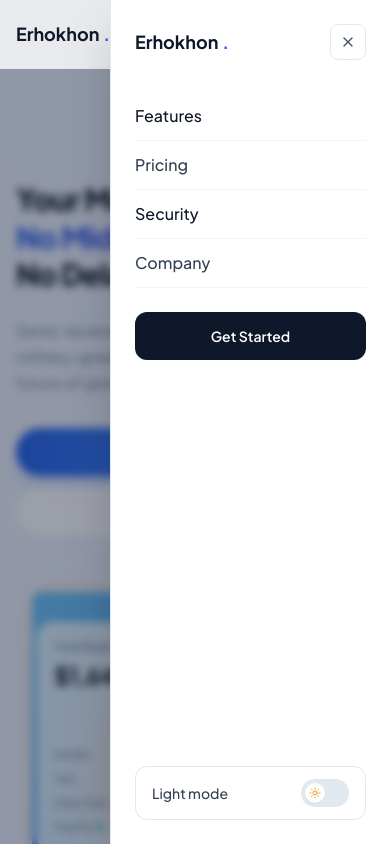
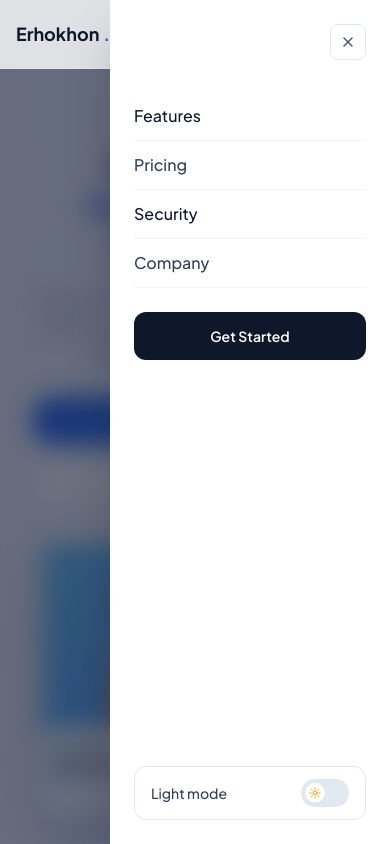
Before and after one commit to SamuelOLUWASEUN/erhokhon, a Next.js app: page / in a window 390 px wide. Both pictures are taken after a click on the button "Open menu". Shown: the top 844 px of the page. Built offline with nearby package versions, Linux system fonts and the light colour scheme.

Commit message:
drawer + hero mobile fix + default light mode fix

```diff
--- a/components/Header.tsx
+++ b/components/Header.tsx
@@ -22,7 +22,8 @@ function useDarkMode(): { dark: boolean; toggle: () => void } {
 
   useEffect(() => {
     const stored = localStorage.getItem("erhokhon-theme");
-    const prefersDark = stored === "dark" || (!stored && window.matchMedia("(prefers-color-scheme: dark)").matches);
+    // Default to light for new visitors — only honor dark if explicitly chosen
+    const prefersDark = stored === "dark";
     setDark(prefersDark);
     document.documentElement.classList.toggle("dark", prefersDark);
   }, []);
@@ -141,7 +142,7 @@ export default function Header(): React.ReactElement {
               exit={{ opacity: 0 }}
               transition={{ duration: 0.2 }}
               onClick={() => setDrawerOpen(false)}
-              className="fixed inset-0 z-40 bg-slate-900/40 backdrop-blur-sm md:hidden"
+              className="fixed inset-0 z-40 bg-slate-900/60 backdrop-blur-md md:hidden"
               aria-hidden="true"
             />
 
@@ -152,21 +153,14 @@ export default function Header(): React.ReactElement {
               animate={{ x: 0 }}
               exit={{ x: "100%" }}
               transition={{ type: "spring", stiffness: 350, damping: 30 }}
-              className="fixed bottom-0 right-0 top-0 z-50 flex w-[280px] flex-col justify-between border-l border-slate-200 bg-white p-6 shadow-2xl dark:border-slate-800 dark:bg-slate-900 sm:w-[320px] md:hidden"
+              className="fixed bottom-0 right-0 top-0 z-50 flex w-[280px] flex-col justify-between bg-white p-6 shadow-2xl dark:bg-slate-900 sm:w-[320px] md:hidden"
               role="dialog"
               aria-modal="true"
               aria-label="Navigation menu"
             >
-              {/* Drawer header */}
+              {/* Close button — right-aligned, no duplicate brand */}
               <div>
-                <div className="flex items-center justify-between">
-                  <a
-                    href="#top"
-                    onClick={() => setDrawerOpen(false)}
-                    className="flex items-center gap-1 text-lg font-bold text-slate-900 dark:text-white"
-                  >
-                    Erhokhon<span className="text-blue-600">.</span>
-                  </a>
+                <div className="mb-6 flex w-full justify-end">
                   <button
                     type="button"
                     onClick={() => setDrawerOpen(false)}
--- a/components/Hero.tsx
+++ b/components/Hero.tsx
@@ -4,20 +4,18 @@ import Image from "next/image";
 import { motion } from "framer-motion";
 import { ArrowUpRight, PlayCircle } from "lucide-react";
 import LiquidButton from "@/components/LiquidButton";
-import { TRANSACTIONS } from "@/lib/data";
 
 export default function Hero(): React.ReactElement {
   return (
-    <section id="top" className="relative overflow-hidden px-4 pb-12 pt-28 md:pb-20 md:pt-36">
-      <div className="mx-auto grid max-w-6xl grid-cols-1 items-center gap-12 lg:grid-cols-2 lg:gap-8">
-        {/* Copy column */}
+    <section id="top" className="relative overflow-hidden px-4 pb-8 pt-20 md:pb-16 md:pt-32">
+      {/* Text block — centered on mobile, left-aligned on desktop */}
       <motion.div
         initial={{ opacity: 0, y: 24 }}
         animate={{ opacity: 1, y: 0 }}
         transition={{ duration: 0.7, ease: "easeOut" }}
-          className="flex flex-col items-start"
+        className="mx-auto flex max-w-3xl flex-col items-center px-4 text-center lg:mx-0 lg:max-w-6xl lg:items-start lg:text-left"
       >
-          <h1 className="text-3xl font-extrabold leading-tight tracking-tight text-slate-900 sm:text-5xl lg:text-6xl">
+        <h1 className="text-3xl font-extrabold leading-tight tracking-tight text-slate-900 dark:text-white sm:text-5xl lg:text-6xl">
           Your Money.
           <br />
           <span className="bg-gradient-to-r from-blue-600 to-indigo-600 bg-clip-text text-transparent">
@@ -27,12 +25,12 @@ export default function Hero(): React.ReactElement {
           No Delays.
         </h1>
 
-          <p className="mt-6 max-w-md text-base leading-relaxed text-slate-500 sm:text-lg">
+        <p className="mt-6 max-w-md text-base leading-relaxed text-slate-500 dark:text-slate-400 sm:text-lg">
           Send, receive, and grow your finances with military-grade security and
           zero fees. Join the future of global banking.
         </p>
 
-          <div className="mt-8 flex w-full flex-col gap-3 sm:w-auto sm:flex-row">
+        <div className="mt-8 flex w-full flex-col items-center justify-center gap-3 sm:w-auto sm:flex-row">
           <LiquidButton href="#pricing" variant="liquid" className="w-full min-h-[48px] justify-center sm:w-auto">
             Open an Account
             <ArrowUpRight className="h-4 w-4" aria-hidden="true" />
@@ -44,96 +42,63 @@ export default function Hero(): React.ReactElement {
         </div>
       </motion.div>
 
-        {/* Graphic column */}
+      {/* Hero graphic */}
       <motion.div
         initial={{ opacity: 0, scale: 0.94 }}
         animate={{ opacity: 1, scale: 1 }}
         transition={{ duration: 0.8, ease: "easeOut", delay: 0.15 }}
-          className="relative mx-auto w-full max-w-[340px] sm:max-w-md lg:max-w-xl"
+        className="relative mx-auto mt-8 w-full max-w-[320px] sm:max-w-md lg:max-w-lg"
       >
         <div
           className="absolute inset-12 -z-10 rounded-full bg-gradient-to-br from-blue-500/15 to-indigo-500/10 blur-3xl"
           aria-hidden="true"
         />
 
-          <div className="relative aspect-[892/763] w-full overflow-hidden rounded-3xl">
+        <div className="overflow-hidden rounded-3xl border border-slate-200/80 shadow-2xl dark:border-slate-800">
           <Image
             src="/images/hero-mockup.png"
-              alt="A 3D render of hands holding a smartphone showing the Erhokhon banking app with a $1,648.00 balance and recent transaction history"
-              fill
+            alt="Erhokhon App"
+            width={892}
+            height={763}
             priority
-              sizes="(max-width: 640px) 340px, (max-width: 1024px) 448px, 560px"
-              className="object-cover"
+            sizes="(max-width: 640px) 320px, (max-width: 1024px) 448px, 512px"
+            className="h-auto w-full object-cover"
           />
         </div>
 
-          {/* Floating balance card — inset on mobile, offset on desktop */}
+        {/* Compact floating glass badge */}
         <motion.div
-            initial={{ opacity: 0, y: 20 }}
-            animate={{ opacity: 1, y: [0, -10, 0] }}
+          initial={{ opacity: 0, y: 12 }}
+          animate={{ opacity: 1, y: [0, -8, 0] }}
           transition={{
             opacity: { duration: 0.6, delay: 0.5 },
             y: { duration: 6, repeat: Infinity, ease: "easeInOut", delay: 0.5 },
           }}
-            whileHover={{ scale: 1.02 }}
-            className="absolute bottom-3 left-3 right-3 z-20 rounded-2xl border border-white/80 bg-white/75 p-4 shadow-xl shadow-blue-500/10 backdrop-blur-xl sm:right-auto sm:left-[-24px] sm:bottom-6 sm:w-[260px]"
+          className="absolute -bottom-4 left-2 z-20 w-[210px] rounded-2xl border border-white/90 bg-white/80 p-3 shadow-xl shadow-blue-500/10 backdrop-blur-xl dark:border-slate-800 dark:bg-slate-900/80 sm:-left-6 sm:w-[240px] sm:p-4"
         >
-            <p className="text-xs font-medium text-slate-500">Total Balance</p>
-            <p className="mt-1 text-2xl font-bold tracking-tight text-slate-900">
+          <p className="text-[10px] font-medium text-slate-500 dark:text-slate-400 sm:text-xs">
+            Total Balance
+          </p>
+          <p className="text-base font-bold text-slate-900 dark:text-white sm:text-lg">
             $1,648.00
           </p>
-
-            <svg viewBox="0 0 200 40" className="mt-3 h-8 w-full" aria-hidden="true">
+          <svg
+            viewBox="0 0 100 25"
+            className="mt-1 h-6 w-full fill-none stroke-blue-500 stroke-2"
+            aria-hidden="true"
+          >
             <motion.path
-                d="M0 30 L25 22 L50 26 L75 12 L100 18 L125 8 L150 14 L175 4 L200 10"
-                fill="none"
-                stroke="url(#balanceGradient)"
-                strokeWidth="2.5"
+              d="M0 20 L20 15 L40 18 L60 8 L80 12 L100 2"
               strokeLinecap="round"
               strokeLinejoin="round"
               initial={{ pathLength: 0 }}
               whileInView={{ pathLength: 1 }}
               viewport={{ once: true }}
-                transition={{ duration: 1.4, ease: "easeOut", delay: 0.8 }}
+              transition={{ duration: 1.2, ease: "easeOut", delay: 0.8 }}
             />
-              <defs>
-                <linearGradient id="balanceGradient" x1="0" y1="0" x2="1" y2="0">
-                  <stop offset="0%" stopColor="#2563eb" />
-                  <stop offset="100%" stopColor="#4f46e5" />
-                </linearGradient>
-              </defs>
           </svg>
-
-            <div className="mt-3 flex flex-col gap-2">
-              {TRANSACTIONS.map((tx) => {
-                const isIncoming = tx.amount.startsWith("+");
-                return (
-                  <div key={tx.label} className="flex items-center justify-between text-xs">
-                    <span className="flex items-center gap-1.5 text-slate-500">
-                      {tx.label}
-                      {isIncoming && (
-                        <span className="relative flex h-1.5 w-1.5">
-                          <span className="absolute inline-flex h-full w-full animate-ping rounded-full bg-emerald-400 opacity-75" />
-                          <span className="relative inline-flex h-1.5 w-1.5 rounded-full bg-emerald-500" />
-                        </span>
-                      )}
-                    </span>
-                    <span
-                      className={
-                        isIncoming
-                          ? "font-semibold text-emerald-600"
-                          : "font-semibold text-slate-700"
-                      }
-                    >
-                      {tx.amount}
-                    </span>
-                  </div>
-                );
-              })}
-            </div>
         </motion.div>
       </motion.div>
-      </div>
     </section>
   );
 }
```
Lines whose indentation alone changed are shown as unchanged.
